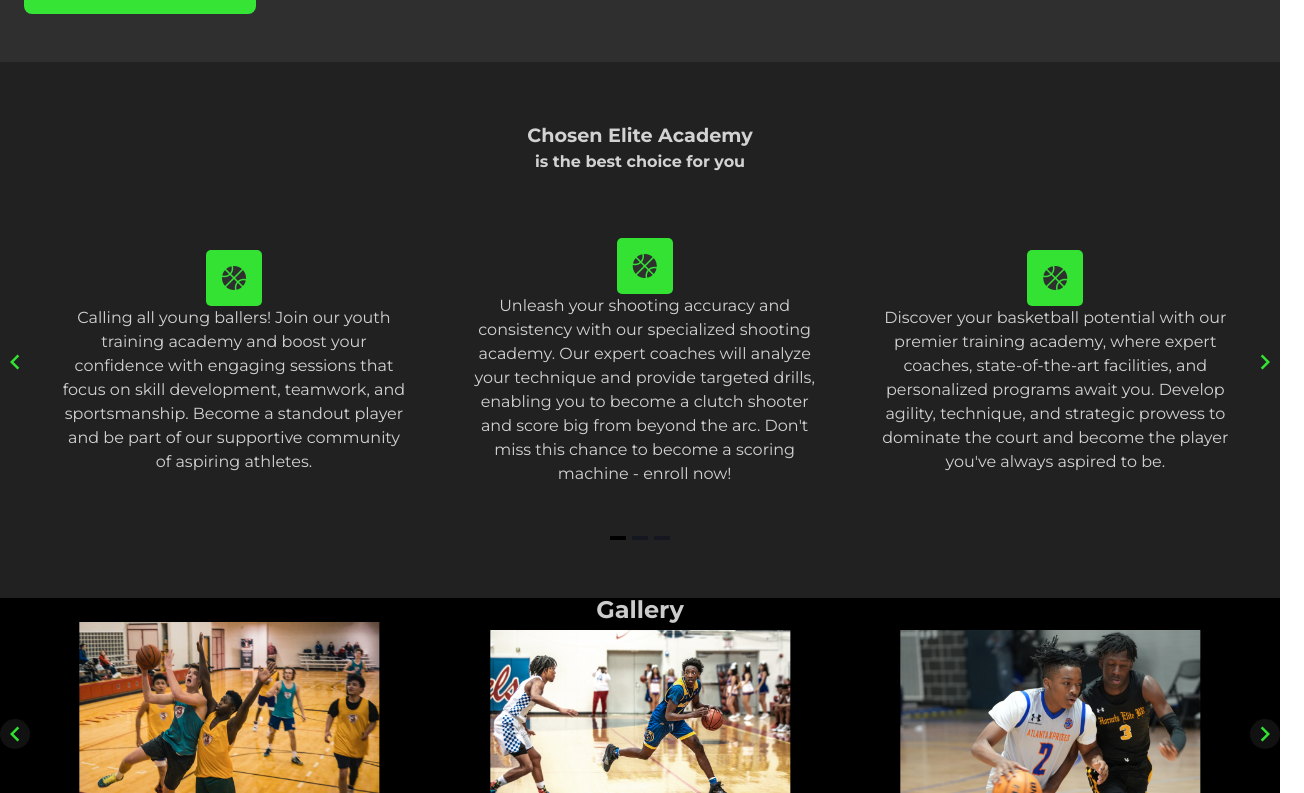
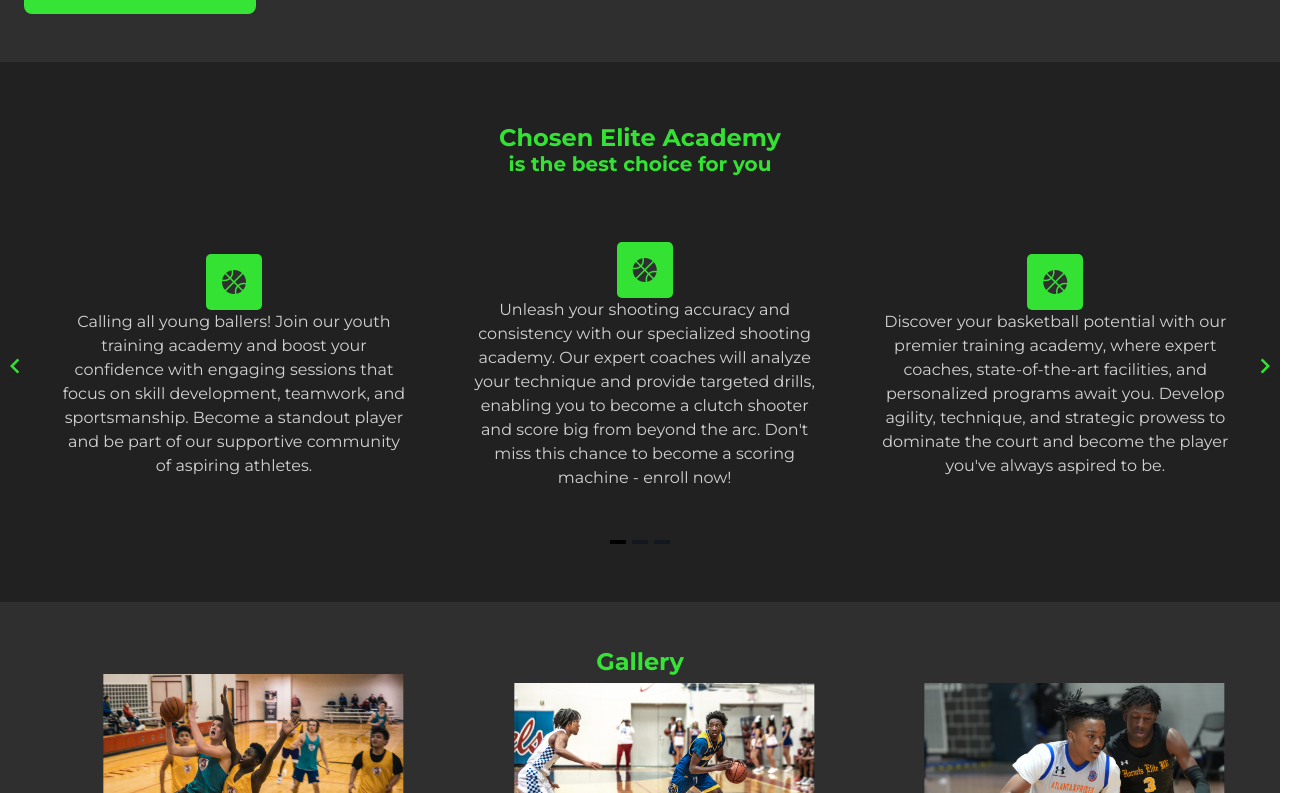
Before and after one commit to anthonyjprater/chosen-elite, a Vue app: page / in a window 1280 px wide. Shown: the part 2067-2860 px from the top of the page, 1304 px wide, since content can reach past the window. Built offline with nearby package versions, Linux system fonts and the light colour scheme.

Commit message:
gallery typography

```diff
--- a/src/components/ImageGallery.vue
+++ b/src/components/ImageGallery.vue
@@ -2,7 +2,7 @@
 import { ref } from "vue"
 import GalleryItem from "./GalleryItem.vue";
 import 'vue3-carousel/dist/carousel.css'
-import { Carousel, Slide, Pagination, Navigation } from 'vue3-carousel'
+import { Carousel, Slide, Pagination } from 'vue3-carousel'
 
 const images = ref([
   { id: '1', title: 'Elevate Your Game with Our Elite Basketball Training Academy', image: "/image_1.jpg"},
@@ -32,7 +32,6 @@ const breakpoints = {
                 </slide>
 
                 <template #addons>
-                <navigation />
                 <pagination />
                 </template>
             </carousel>
@@ -43,4 +42,15 @@ const breakpoints = {
 
 <style scoped>
 
+section.info {
+    background: rgba(47, 47, 47, 1);
+    width: 100vw;
+    padding: 3rem 1.5rem;
+    /* background: center/cover no-repeat url(/basketball.png), #000; */
+}
+
+h2 {
+    color: var(--green);
+}
+
 </style>
--- a/src/components/MainCarousel.vue
+++ b/src/components/MainCarousel.vue
@@ -56,8 +56,12 @@ h2 {
 }
 
 h2,
-h2 > span {
-    font-size: 1.2rem;
+span {
+    color: var(--green);
+}
+
+span {
+    font-size: 1.25rem;
 }
 
 span.pitch {
--- a/src/style.css
+++ b/src/style.css
@@ -47,6 +47,10 @@ body {
 h1 {
   font-size: 3.2em;
   line-height: 1.1;
+}
+
+h2 {
+  font-size: 1.5rem;
 }
 
 h1,h2,h3,h4,h5,h6 {line-height: 1;text-wrap: balance;}
```
